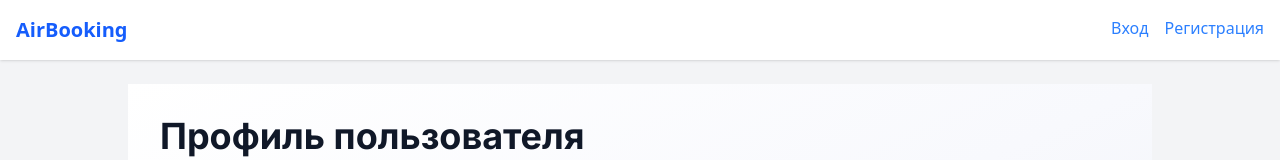
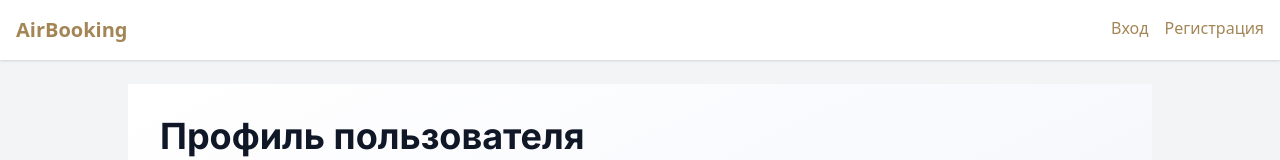
Before and after one commit to IlyasNartay/airline_frontend, a Vue app: page /profile in a window 1280 px wide. Shown: the top 160 px of the page. Built offline with nearby package versions, Linux system fonts and the light colour scheme; no server answers.

Commit message:
update style

```diff
--- a/src/components/Navbar.vue
+++ b/src/components/Navbar.vue
@@ -1,11 +1,11 @@
 <template>
   <nav class="bg-white shadow p-4 flex justify-between">
-    <RouterLink to="/" class="text-xl font-bold text-blue-600">AirBooking </RouterLink>
+    <RouterLink to="/" class="text-xl font-bold text-[#a48656] hover:text-[#cea262]">AirBooking </RouterLink>
     <div class="space-x-4">
-      <RouterLink v-if="!token" to="/login" class="text-blue-500">Вход</RouterLink>
-      <RouterLink v-if="!token" to="/register" class="text-blue-500">Регистрация</RouterLink>
-      <RouterLink v-if="token" to="/manage-booking" class="text-blue-500">Мои брони</RouterLink>
-              <RouterLink v-if="token" to="/profile" class="text-blue-500">Личный кабинет</RouterLink>
+      <RouterLink v-if="!token" to="/login" class="text-[#a48656] hover:text-[#cea262]">Вход</RouterLink>
+      <RouterLink v-if="!token" to="/register" class="text-[#a48656] hover:text-[#cea262]">Регистрация</RouterLink>
+      <RouterLink v-if="token" to="/manage-booking" class="text-[#a48656] hover:text-[#cea262]">Мои брони</RouterLink>
+              <RouterLink v-if="token" to="/profile" class="text-[#a48656] hover:text-[#cea262]">Личный кабинет</RouterLink>
       <button v-if="token" @click="logout" class="text-red-500">Выйти</button>
     </div>
   </nav>
--- a/src/pages/NotFound.vue
+++ b/src/pages/NotFound.vue
@@ -8,7 +8,7 @@
       </p>
       <router-link
         to="/"
-        class="inline-block px-6 py-3 bg-yellow-400 hover:bg-yellow-500 text-white rounded-full font-semibold transition duration-300"
+        class="inline-block px-6 py-3 bg-[#a48656] hover:bg-[#cea262] text-white rounded-full font-semibold transition duration-300"
       >
         Вернуться на главную
       </router-link>
```
